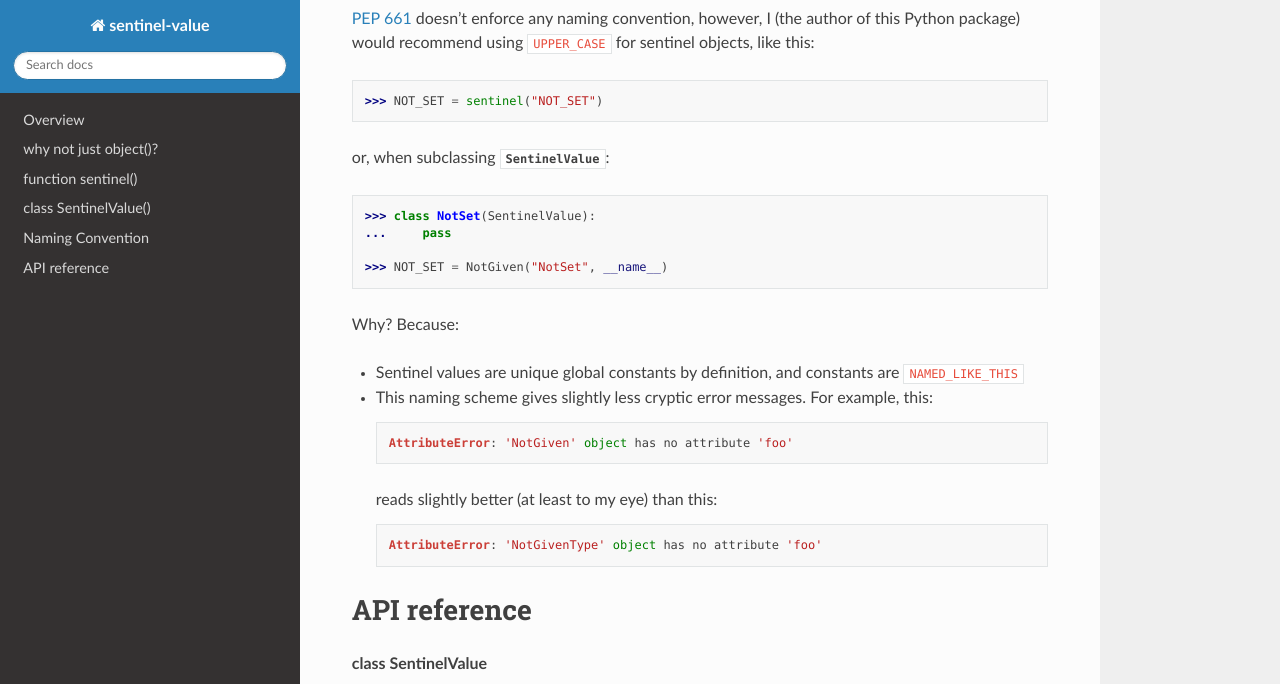
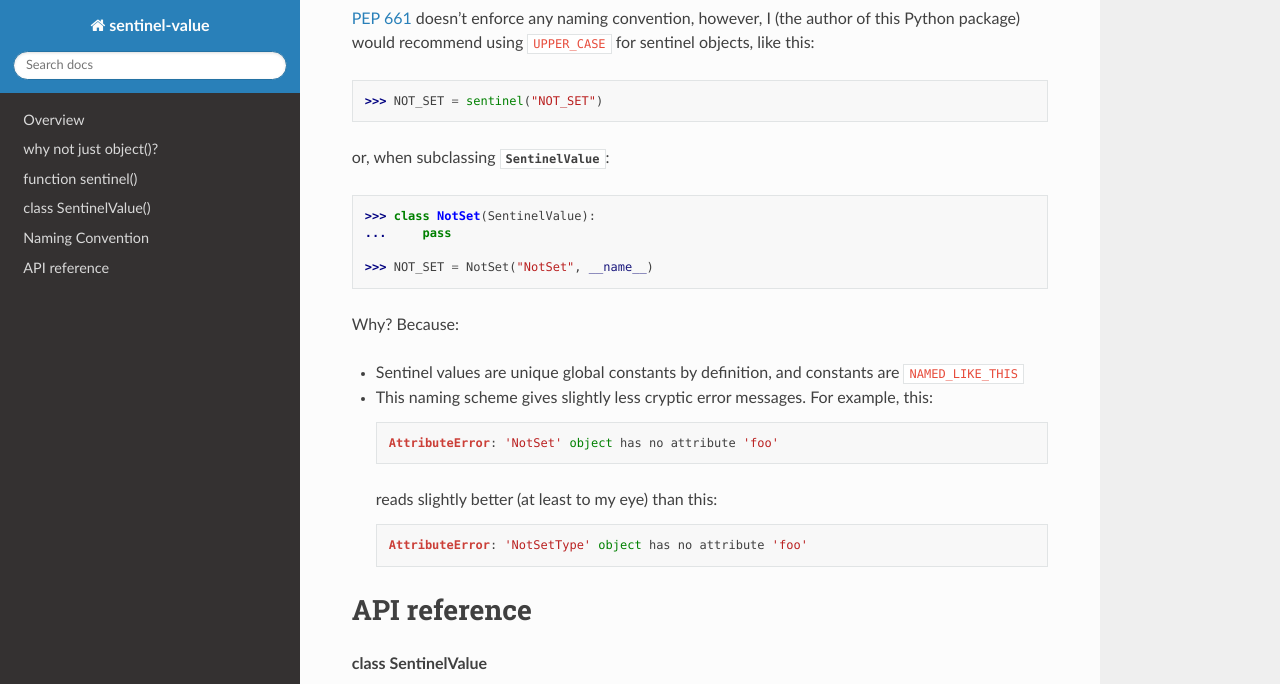
Before and after one commit to vdmit11/sentinel-value, a Sphinx documentation site: the page built from docs/index.rst, in a window 1280 px wide and 900 px high, scrolled down 2096 px, cut to the strip 0-684 px from the top of the window. Built offline with Sphinx 7.4.7 and the Read the Docs theme 2.0.0, drawn with Linux system fonts in a browser that asks for light colours.

Commit message:
doc: fix typos

```diff
--- a/docs/index.rst
+++ b/docs/index.rst
@@ -102,7 +102,7 @@ or, when subclassing :class:`SentinelValue`:
   >>> class NotSet(SentinelValue):
   ...     pass
 
-  >>> NOT_SET = NotGiven("NotSet", __name__)
+  >>> NOT_SET = NotSet("NotSet", __name__)
 
 Why? Because:
 
@@ -110,11 +110,11 @@ Why? Because:
 
 - This naming scheme gives slightly less cryptic error messages. For example, this::
 
-    AttributeError: 'NotGiven' object has no attribute 'foo'
+    AttributeError: 'NotSet' object has no attribute 'foo'
 
   reads slightly better (at least to my eye) than this::
 
-    AttributeError: 'NotGivenType' object has no attribute 'foo'
+    AttributeError: 'NotSetType' object has no attribute 'foo'
 
 
 
```
